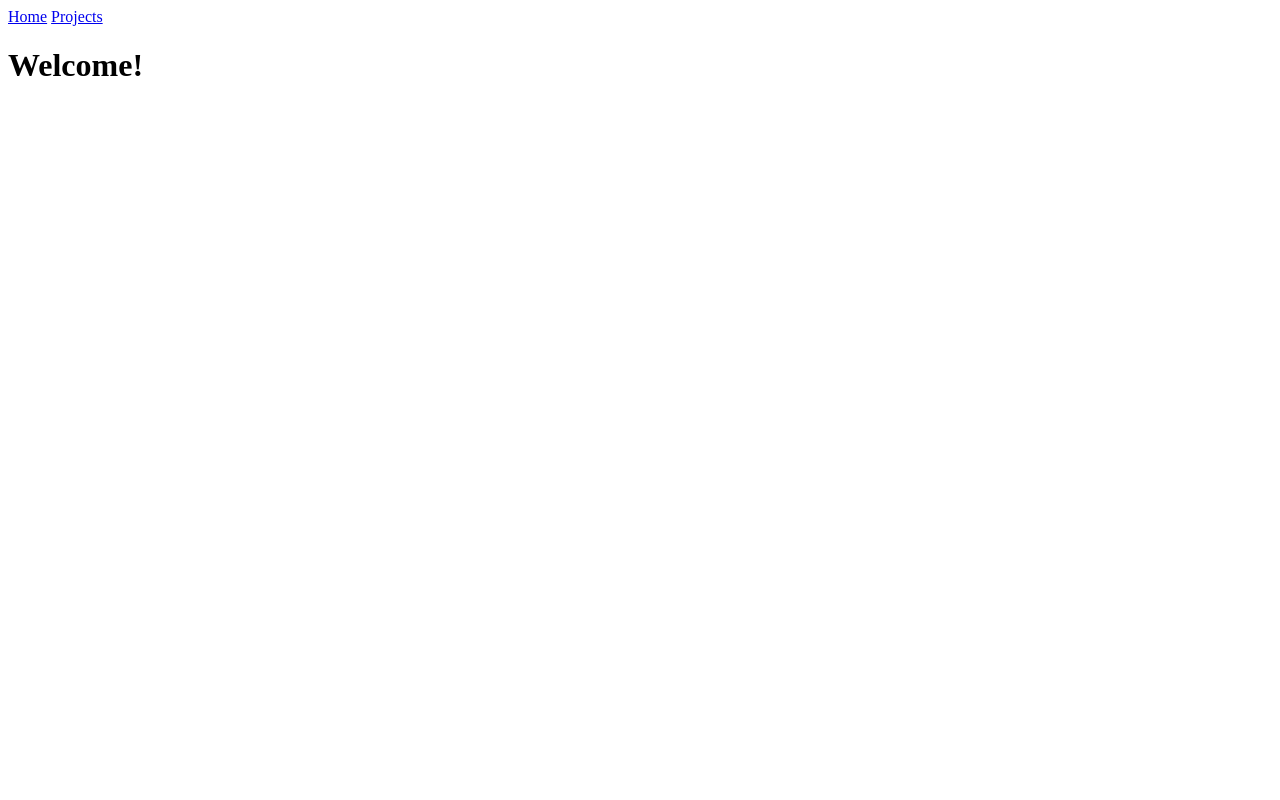
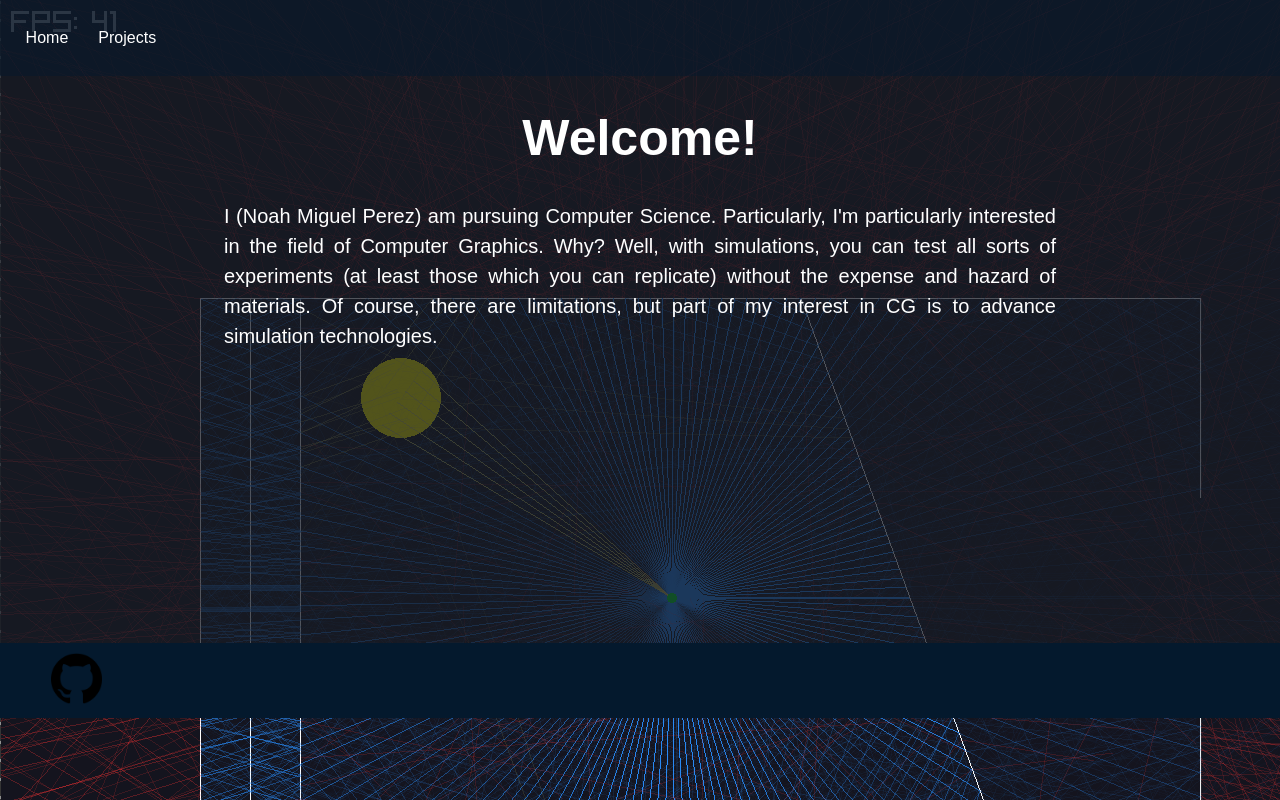
Before and after one commit to Clafted/Clafted.github.io, a plain HTML site: page index.html in a window 1280 px wide. Drawn offline with Linux system fonts and the light colour scheme.

Commit message:
Updated Home and Projects pages

```diff
--- a/index.html
+++ b/index.html
@@ -2,14 +2,36 @@
 <html>
     <head>
         <title>Noah Miguel Perez | Home</title>
+        <link rel="stylesheet" type="text/css" href="./style.css">
+        <script>
+            let scrollval = 0.0;
+            let prevY = 100.0;
+
+            window.onscroll = function() {
+                var delta = (prevY - window.scrollY) * 0.5;
+                scrollval = Math.max(0, Math.min(100, scrollval+delta));
+                console.log(scrollval/100.0);
+                document.getElementById("directory").style.backgroundColor = "rgba(4, 25, 45, " + scrollval/100.0 + ")";
+                prevY = window.scrollY;
+            }
+        </script>
     </head>
     <body>
-        <div id="directoy">
+        <img id="background_image" src="images/ATimg.png">
+        <div id="directory">
             <a href="index.html">Home</a>
             <a href="projects.html">Projects</a>
         </div>
-        <div>
-            <h1>Welcome!</h1>
+        <div id="home">
+            <h1 id="welcome">Welcome!</h1>
+            <p>I (Noah Miguel Perez) am pursuing Computer Science. Particularly, I'm particularly interested in
+                the field of Computer Graphics. Why? Well, with simulations, you can test all sorts of experiments
+                (at least those which you can replicate) without the expense and hazard of materials. Of course,
+                there are limitations, but part of my interest in CG is to advance simulation technologies.
+            </p>
         </div>
+        <footer>
+            <a href="https://github.com/Clafted"><img src="./images/github_logo.png" width="4%"></a>
+        </footer>
     </body>
 </html>
--- a/style.css
+++ b/style.css
@@ -1,34 +1,81 @@
 body {
     background-color: rgb(100, 149, 196);
-    color: rgb(4, 10, 35);
+    color: rgb(255, 255, 255);
     font-family:sans-serif;
+    overflow-x: hidden;
     padding: 0;
+    border: 0;
+    margin: 0;
+    height: 100%;
+}
+
+#directory, footer {
+    align-content: center;
+    background-color: rgba(4, 25, 45);
+    width: 100%;
+    height: 2cm;
+    z-index: 3;
     border: 0;
     margin: 0;
 }
 
-#directory, footer {
-    background-color: rgb(15, 23, 65);
-    height: 2cm;
-    padding: 1cm auto;
-    margin: 0;
+#directory {
+    top: 0;
+    left: 0;
+    position: fixed;
+}
 
+#directory *, footer * {
+    margin-left: 2%;
+}
+
+footer {
+    position: relative;
 }
 
 #directory a {
-    margin: 0.5cm auto;
     color: white;
     text-decoration: none;
     size: 10%;
 }
 
-#projects {
+#home {
+    width: 100%;
+    min-height: 15cm;
+    z-index: 2;
+    position: relative;
+    background-color: rgba(24, 27, 37, 0.747);
+    padding-top: 2cm;
+    justify-items: center;
+}
+
+#home p {
+    font-size: 20px;
+    line-height: 30px;
+    text-align: justify;
+    width: 65%;
+}
+
+#main {
+    border: 0;
     margin: 0;
+    padding: 1cm;
+    padding-top: 2cm;
+    align-content: center;
+}
+
+#background_image {
+    z-index: 1;
+    top: 0;
+    position: fixed;
 }
 
 #projects div {
     width: 85%;
     border-bottom: 0.1cm solid rgb(234, 251, 255);
-    margin: 0 auto 1cm auto;
-    padding: 1cm 0cm;
+    padding: 1cm 1cm;
 }
+
+h1 {
+    font-size: 50px;
+}
```
Also changed, not shown: projects.html (+2 -2 lines), images/ATimg.png (added).
